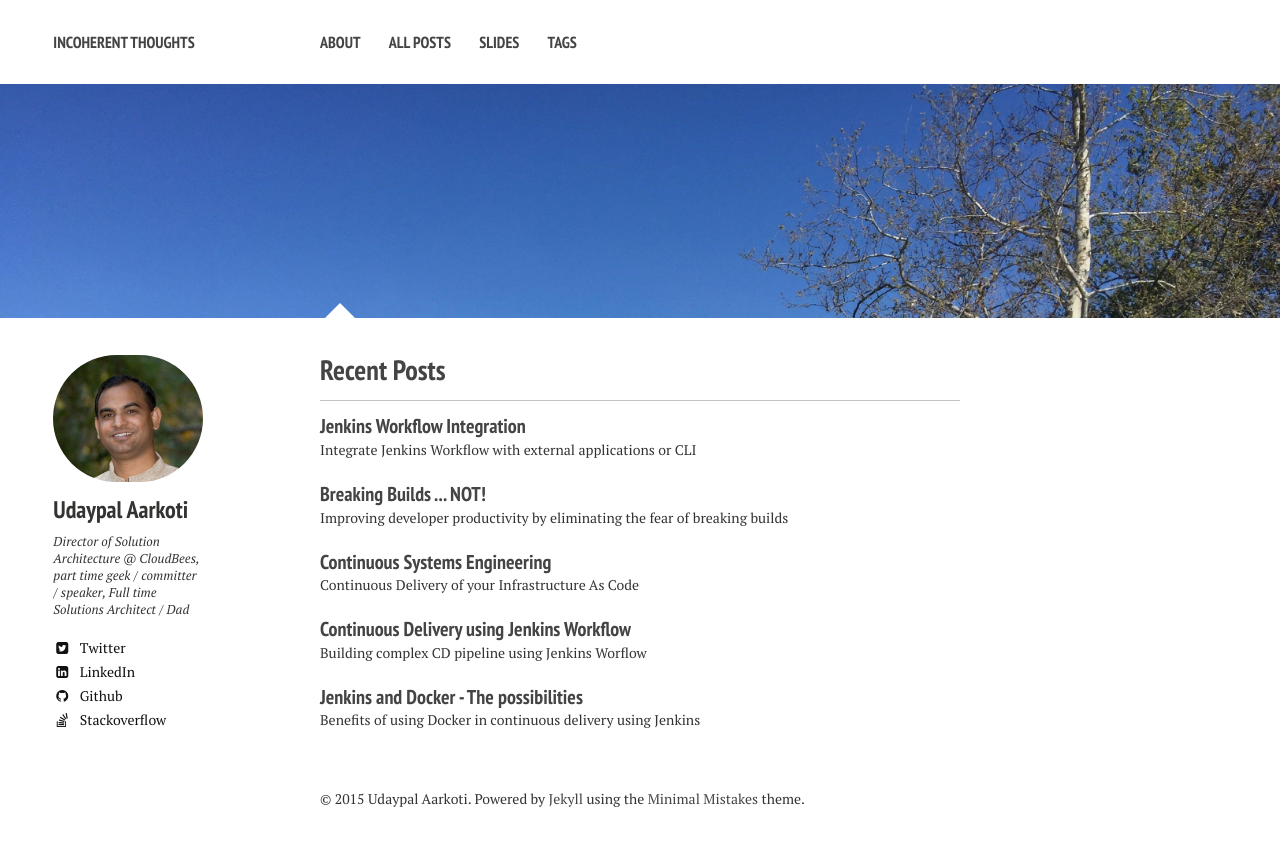
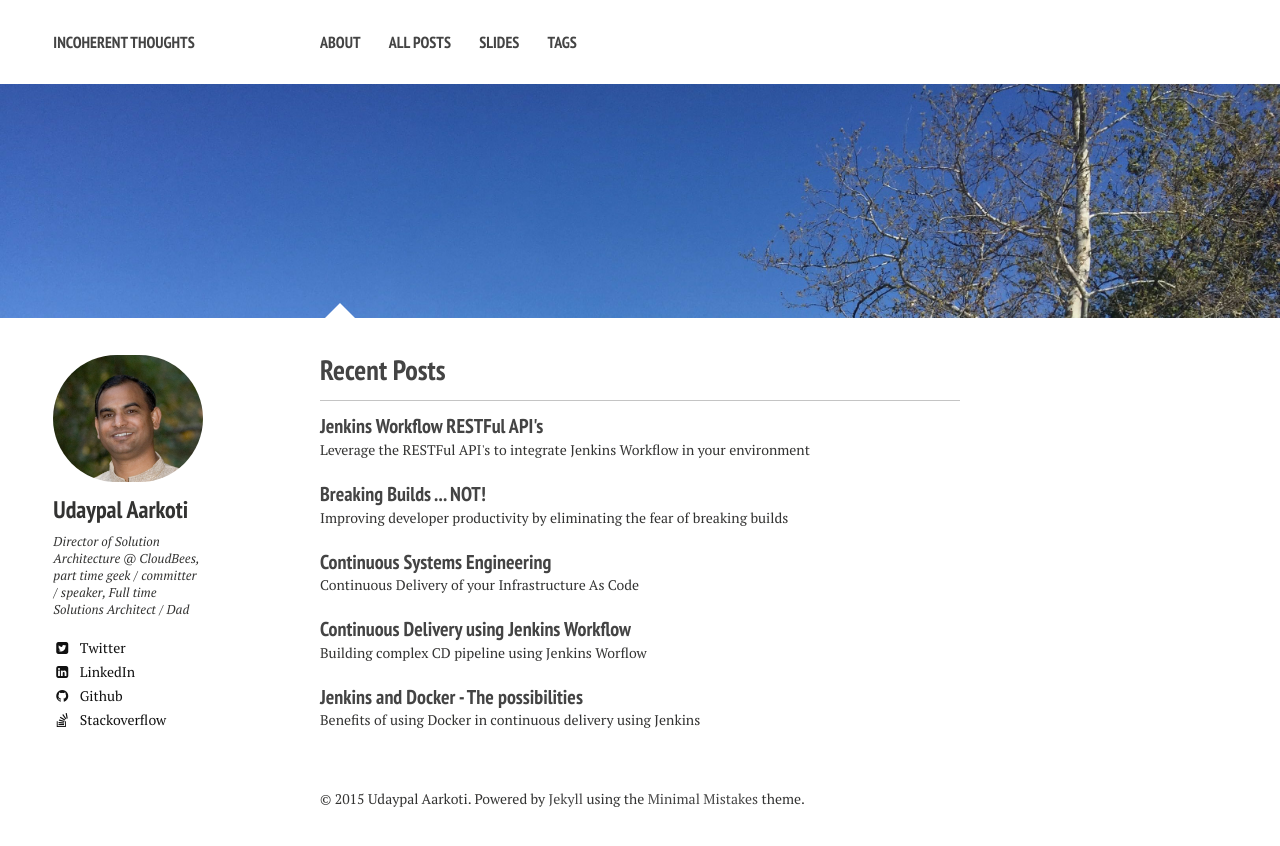
Before and after one commit to uaarkoti/uaarkoti.github.io, a Jekyll site: the page built from index.md, in a window 1280 px wide. Shown: the top 846 px of the page. Built offline with Jekyll 4.4.1, drawn with Linux system fonts in a browser that asks for light colours; nearby versions of some CDN libraries.

Commit message:
Updated the title and description for rest integration

```diff
--- a/_posts/2015-05-17-workflow-integration-using-rest-api.markdown
+++ b/_posts/2015-05-17-workflow-integration-using-rest-api.markdown
@@ -1,9 +1,9 @@
 ---
 layout: post
-title: "Jenkins Workflow Integration"
+title: "Jenkins Workflow RESTFul API's"
 modified:
 categories:
-excerpt: "Integrate Jenkins Workflow with external applications or CLI"
+excerpt: "Leverage the RESTFul API's to integrate Jenkins Workflow in your environment"
 tags: [Jenkins, Workflow, CD, Integration]
 comments: true
 image:
```
